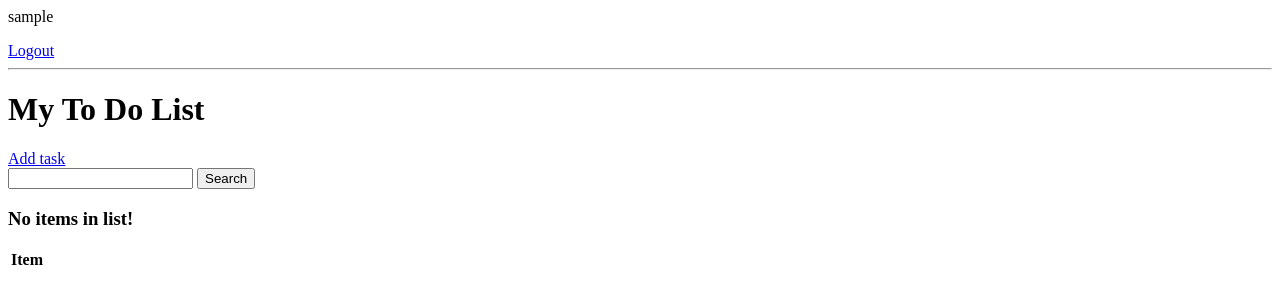
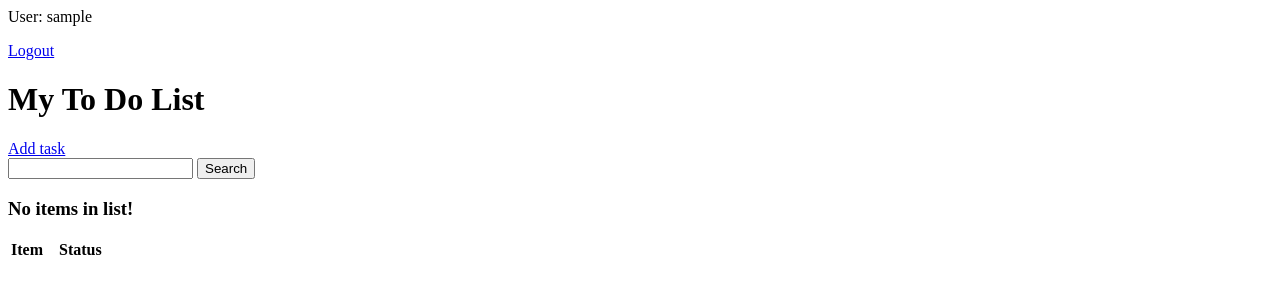
Before and after one commit to Szymqn/ToDoList, a Django app: page / in a window 1280 px wide. Shown: the top 304 px of the page. Run offline with Django 4.2, Linux system fonts and the light colour scheme; the visitor is signed in with stand-in values (Sample User, id 1); data that the repository does not hold is empty.

Commit message:
update task list

```diff
--- a/templates/base/task_list.html
+++ b/templates/base/task_list.html
@@ -1,11 +1,10 @@
 {% if request.user.is_authenticated %}
-    <p>{{ request.user }}</p>
+    <p>User: {{ request.user }}</p>
     <a href="{% url 'logout' %}">Logout</a>
 {% else %}
     <a href="{% url 'login' %}">Login</a>
 {% endif %}
 
-<hr>
 <h1>My To Do List</h1>
 <a href="{% url 'task-create' %}">Add task</a>
 
@@ -21,6 +20,8 @@
         <th>Item</th>
         <th></th>
         <th></th>
+        <th></th>
+        <th>Status</th>
     </tr>
     {% for task in tasks %}
     <tr>
@@ -29,7 +30,7 @@
         <td><a href="{% url 'task-update' task.id %}">Edit</a></td>
         <td><a href="{% url 'task-delete' task.id %}">Delete</a></td>
         {% load static %}
-        <td> Status:
+        <td>
             {% if task.complete %}
                 <img src="{% static 'base/done.png' %}" alt="done" width="20" height="20">
             {% else %}
```
